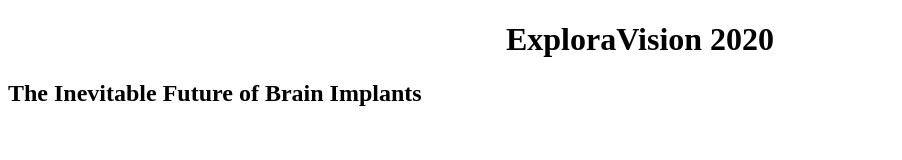
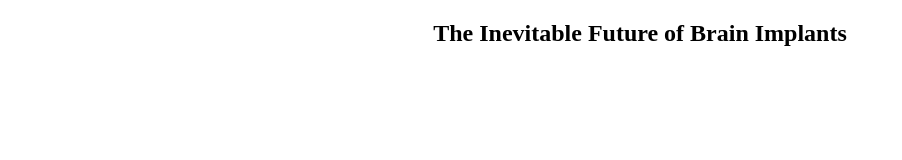
Before and after one commit to Brain-Implant/Brain-Implant.github.io, a plain HTML site: page index.html in a window 1280 px wide. Shown: the whole page, without its empty margins (0-902 px from the left). Drawn offline with Linux system fonts and the light colour scheme.

Commit message:
Update index.html

```diff
--- a/index.html
+++ b/index.html
@@ -1,8 +1,8 @@
 <!DOCTYPE html>
 <html>
     <head>
-        <h1 style="text-align:center;">ExploraVision 2020</h1>
-        <h2> The Inevitable Future of Brain Implants </h1>
+        <title style="text-align:center;">ExploraVision 2020</title>
+        <h2 style ="text-align:center;"> The Inevitable Future of Brain Implants </h1>
     </head>
 
 </html>
```
